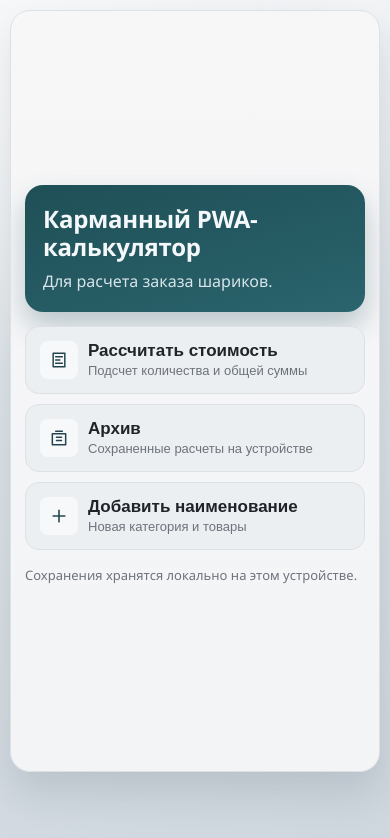
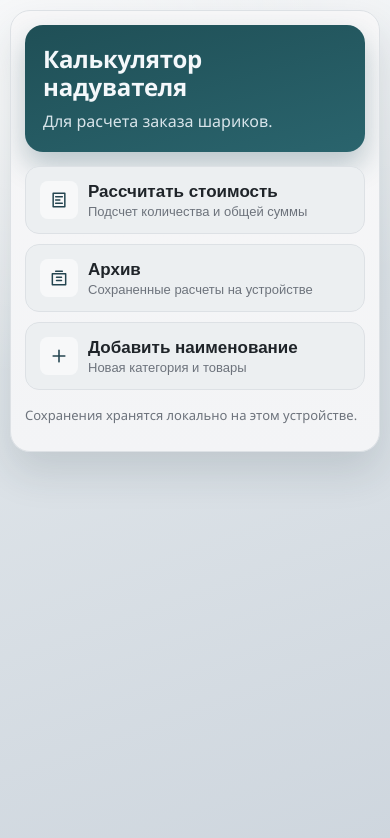
Before and after one commit to DmitryZatonsky/balloon_calc, a React (Vite) app: page / in a window 390 px wide. Shown: the top 838 px of the page. Built offline with nearby package versions, Linux system fonts and the light colour scheme; no server answers.

Commit message:
Правка отступов главного экрана

```diff
--- a/src/App.css
+++ b/src/App.css
@@ -9,6 +9,7 @@
 
 .app-card {
   width: min(860px, 100%);
+  height: auto;
   background: linear-gradient(180deg, var(--bg-surface) 0%, var(--bg-main) 100%);
   border: 1px solid var(--border);
   border-radius: 20px;
@@ -33,10 +34,10 @@
 .home {
   text-align: left;
   padding: 18px;
-  min-height: calc(100dvh - 120px);
+  min-height: auto;
   display: flex;
   flex-direction: column;
-  justify-content: center;
+  justify-content: flex-start;
 }
 
 h1,
@@ -601,10 +602,6 @@ h3 {
     padding: 14px;
   }
 
-  .home {
-    min-height: calc(100dvh - 84px);
-  }
-
   .draft-row {
     grid-template-columns: 1fr;
   }
--- a/src/components/HomeScreen.tsx
+++ b/src/components/HomeScreen.tsx
@@ -8,7 +8,7 @@ export function HomeScreen({ setScreen }: Props) {
   return (
     <section className="screen home">
       <div className="hero-panel">
-        <h1>Карманный PWA-калькулятор</h1>
+        <h1>Калькулятор надувателя</h1>
         <p className="subtitle">Для расчета заказа шариков.</p>
       </div>
 
```
